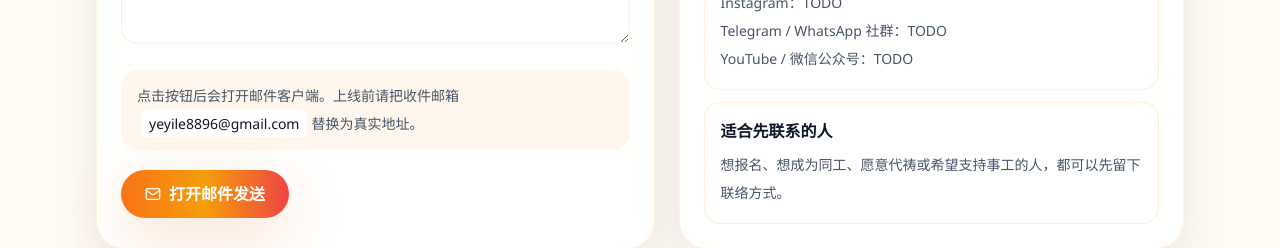
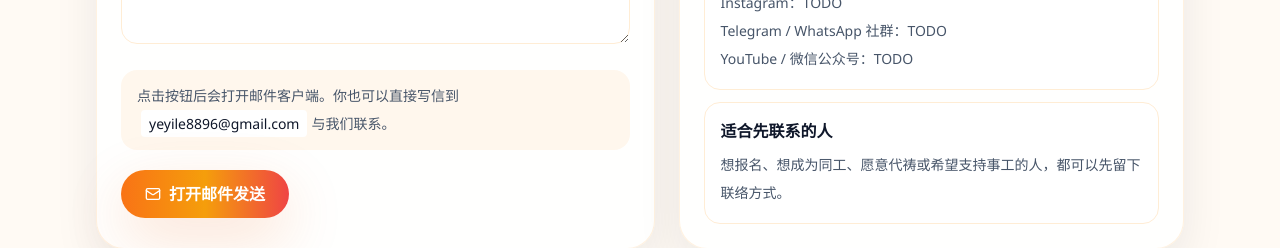
Before and after one commit to yeyile8896-hue/-, a Next.js app: page / in a window 1280 px wide. Shown: the part 4791-5039 px from the top of the page. Built offline with nearby package versions, Linux system fonts and the light colour scheme.

Commit message:
Update contact email notice

```diff
--- a/components/ContactForm.tsx
+++ b/components/ContactForm.tsx
@@ -111,11 +111,11 @@ export function ContactForm() {
       </label>
 
       <div className="rounded-2xl bg-orange-50 px-4 py-3 text-sm leading-7 text-slate-600">
-        点击按钮后会打开邮件客户端。上线前请把收件邮箱
+        点击按钮后会打开邮件客户端。你也可以直接写信到
         <span className="mx-1 rounded bg-white px-2 py-1 font-medium text-slate-900">
           {CONTACT_EMAIL}
         </span>
-        替换为真实地址。
+        与我们联系。
       </div>
 
       <button
```
Also changed, not shown: 1 other file (tests, documents, lock files or other folders).
